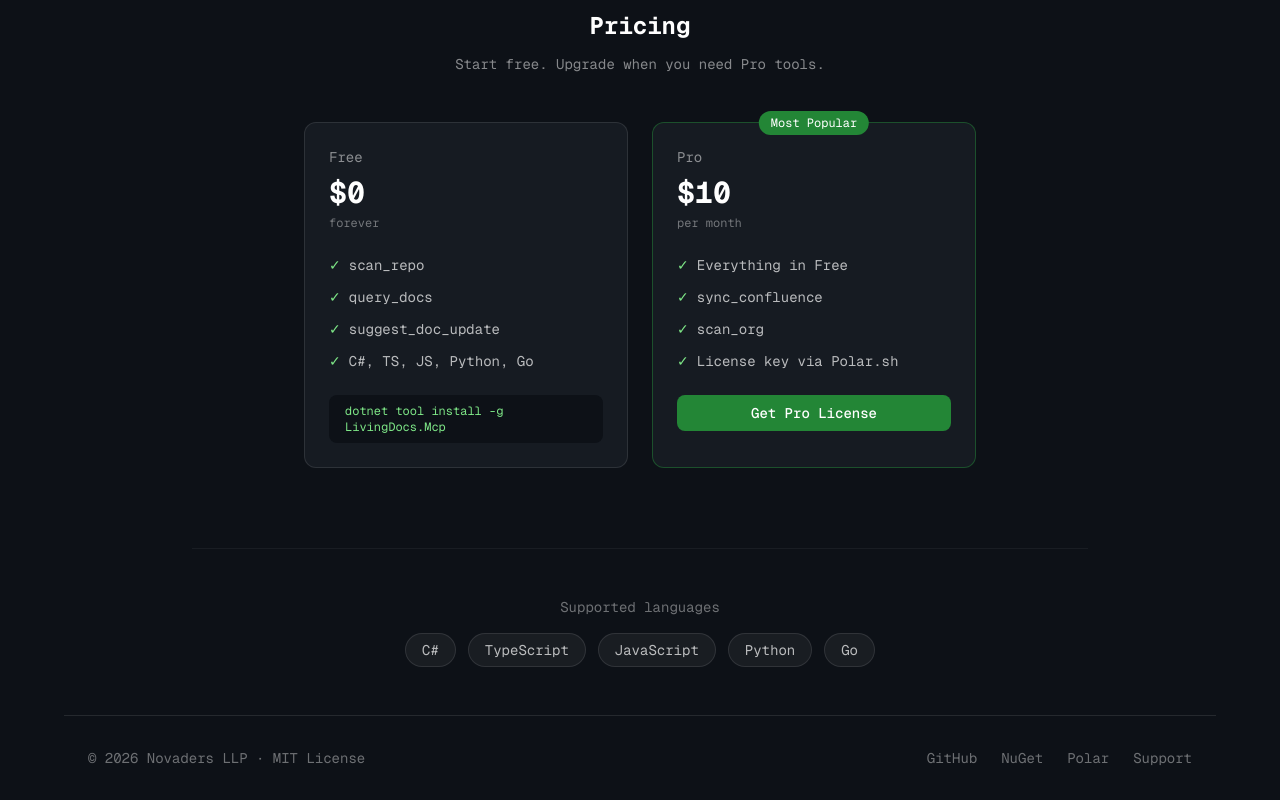
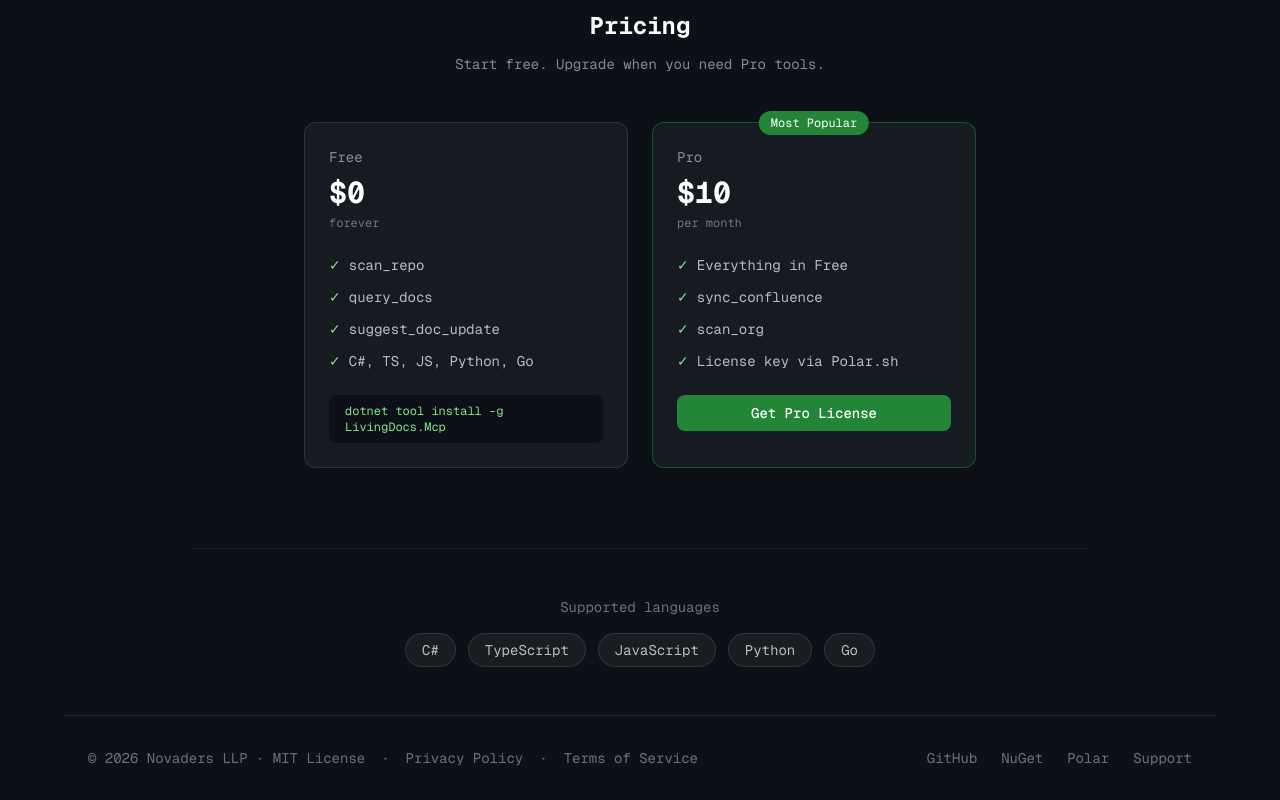
Before and after one commit to dinesh-mys/livingdocs-web, a Next.js app: page / in a window 1280 px wide. Shown: the part 2431-3231 px from the top of the page. Built offline with nearby package versions, Linux system fonts and the light colour scheme.

Commit message:
feat: add Privacy Policy and Terms of Service links to footer

```diff
--- a/app/page.tsx
+++ b/app/page.tsx
@@ -224,7 +224,13 @@ export default function Home() {
 
       {/* Footer */}
       <footer className="border-t border-white/10 px-6 py-8 max-w-6xl mx-auto flex flex-col sm:flex-row items-center justify-between gap-4">
-        <span className="text-white/40 text-sm">© 2026 Novaders LLP · MIT License</span>
+        <div className="flex items-center gap-4 text-white/40 text-sm">
+          <span>© 2026 Novaders LLP · MIT License</span>
+          <span>·</span>
+          <a href="https://dinesh-mys.github.io/livingdocs-web/privacy.html" target="_blank" className="hover:text-white transition">Privacy Policy</a>
+          <span>·</span>
+          <a href="https://dinesh-mys.github.io/livingdocs-web/terms.html" target="_blank" className="hover:text-white transition">Terms of Service</a>
+        </div>
         <div className="flex items-center gap-6 text-sm text-white/40">
           <a href="https://github.com/dinesh-mys/livingdocs" target="_blank" className="hover:text-white transition">GitHub</a>
           <a href="https://www.nuget.org/packages/LivingDocs.Mcp" target="_blank" className="hover:text-white transition">NuGet</a>
```
